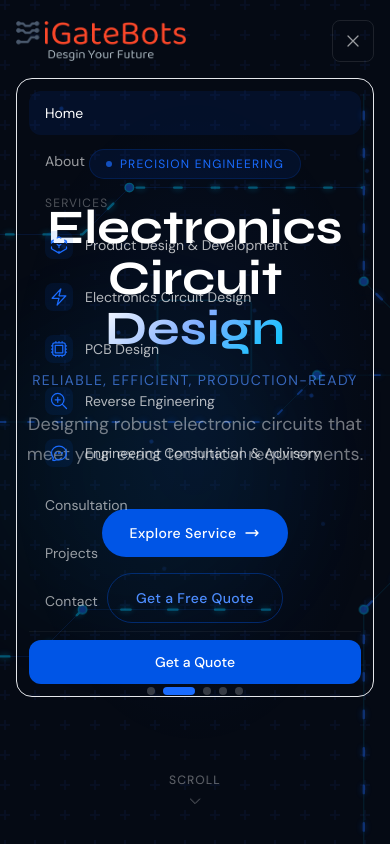
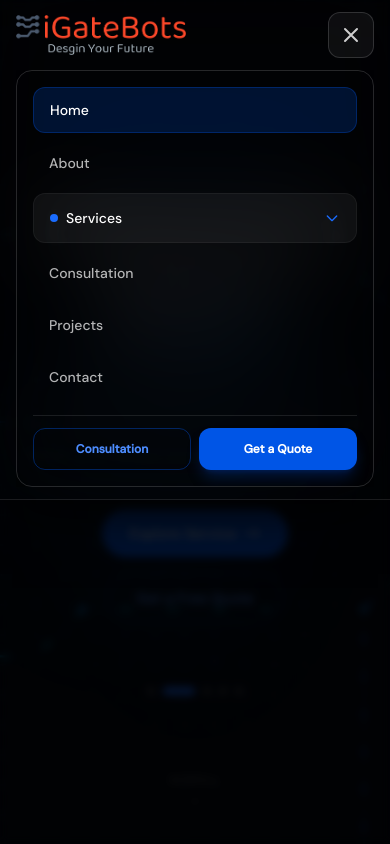
Before and after one commit to sivabharath23/igatebots-v2, a React (Vite) app: page / in a window 390 px wide. Both pictures are taken after a click on the button 353 px from the left and 41 px from the top of the page. Shown: the top 844 px of the page. Built offline with nearby package versions, Linux system fonts and the light colour scheme.

Commit message:
sidebar z-index issue in mobile view

```diff
--- a/src/components/Navbar.jsx
+++ b/src/components/Navbar.jsx
@@ -43,6 +43,7 @@ const SERVICE_ICONS = {
 export default function Navbar() {
   const [scrolled, setScrolled] = useState(false);
   const [mobileOpen, setMobileOpen] = useState(false);
+  const [mobileServicesOpen, setMobileServicesOpen] = useState(false);
   const [servicesOpen, setServicesOpen] = useState(false);
   const location = useLocation();
   const dropdownRef = useRef(null);
@@ -57,8 +58,21 @@ export default function Navbar() {
 
   useEffect(() => {
     setMobileOpen(false);
+    setMobileServicesOpen(false);
     setServicesOpen(false);
   }, [location.pathname]);
+
+  // Lock body scroll when mobile menu is open to prevent background bleed and scrolling
+  useEffect(() => {
+    if (mobileOpen) {
+      document.body.style.overflow = 'hidden';
+    } else {
+      document.body.style.overflow = '';
+    }
+    return () => {
+      document.body.style.overflow = '';
+    };
+  }, [mobileOpen]);
 
   // Cleanup timer on unmount
   useEffect(() => () => clearTimeout(closeTimer.current), []);
@@ -76,17 +90,27 @@ export default function Navbar() {
     href === '/' ? location.pathname === '/' : location.pathname.startsWith(href);
 
   return (
+    <>
+      {/* Mobile Backdrop Overlay to prevent background clicks and visual clash */}
+      {mobileOpen && (
+        <div
+          className="fixed inset-0 bg-black/80 backdrop-blur-sm z-[90] lg:hidden transition-opacity duration-300"
+          onClick={() => setMobileOpen(false)}
+          aria-hidden="true"
+        />
+      )}
+
       <nav
-      className={`fixed top-0 left-0 right-0 z-50 transition-all duration-500 ${
-        scrolled
-          ? 'bg-dark-900/98 backdrop-blur-xl border-b border-white/5 py-3'
+        className={`fixed top-0 left-0 right-0 z-[100] transition-all duration-300 ${
+          scrolled || mobileOpen
+            ? 'bg-dark-900/98 backdrop-blur-2xl border-b border-white/10 py-3 shadow-2xl shadow-black/80'
             : 'bg-transparent py-5'
         }`}
       >
         <div className="max-w-7xl mx-auto px-4 sm:px-6 lg:px-8">
           <div className="flex items-center justify-between">
             {/* Logo */}
-          <Link to="/" className="flex items-center group">
+            <Link to="/" className="flex items-center group relative z-[101]">
               <img
                 src={IMAGES.logo}
                 alt="iGatebots"
@@ -133,7 +157,7 @@ export default function Navbar() {
                         <motion.span
                           layoutId="activeNavTab"
                           className="absolute inset-0 bg-white/5 rounded-lg border-b-2 border-primary-400"
-                        transition={{ type: "spring", stiffness: 350, damping: 30 }}
+                          transition={{ type: 'spring', stiffness: 350, damping: 30 }}
                         />
                       )}
                     </button>
@@ -200,7 +224,7 @@ export default function Navbar() {
                       <motion.span
                         layoutId="activeNavTab"
                         className="absolute inset-0 bg-white/5 rounded-lg border-b-2 border-primary-400"
-                      transition={{ type: "spring", stiffness: 350, damping: 30 }}
+                        transition={{ type: 'spring', stiffness: 350, damping: 30 }}
                       />
                     )}
                   </Link>
@@ -215,13 +239,13 @@ export default function Navbar() {
               </Link>
             </div>
 
-          {/* Mobile hamburger */}
+            {/* Mobile hamburger button */}
             <button
-            className="lg:hidden p-2.5 rounded-lg border border-white/10 text-white/60 hover:text-white hover:bg-white/5 transition-colors"
+              className="lg:hidden p-2.5 rounded-xl border border-white/15 bg-white/5 text-white/80 hover:text-white hover:bg-white/10 transition-colors relative z-[101]"
               onClick={() => setMobileOpen(!mobileOpen)}
               aria-label="Toggle navigation menu"
             >
-            <svg className="w-5 h-5" fill="none" viewBox="0 0 24 24" stroke="currentColor" strokeWidth={1.5}>
+              <svg className="w-6 h-6" fill="none" viewBox="0 0 24 24" stroke="currentColor" strokeWidth={2}>
                 {mobileOpen ? (
                   <path strokeLinecap="round" strokeLinejoin="round" d="M6 18L18 6M6 6l12 12" />
                 ) : (
@@ -231,50 +255,95 @@ export default function Navbar() {
             </button>
           </div>
 
-        {/* Mobile menu */}
+          {/* Mobile menu drawer */}
           <div
-          className={`lg:hidden overflow-hidden transition-all duration-300 ${
-            mobileOpen ? 'max-h-screen mt-4 opacity-100' : 'max-h-0 opacity-0'
+            className={`lg:hidden transition-all duration-300 ease-out overflow-hidden ${
+              mobileOpen
+                ? 'max-h-[calc(100dvh-5rem)] mt-3 opacity-100 pointer-events-auto'
+                : 'max-h-0 opacity-0 pointer-events-none'
             }`}
           >
-          <div className="bg-dark-800/98 border border-white/8 rounded-2xl p-3 flex flex-col gap-1">
+            <div className="bg-dark-900/98 border border-white/15 rounded-2xl p-4 shadow-2xl shadow-black/90 flex flex-col gap-2 max-h-[calc(100dvh-6rem)] overflow-y-auto overscroll-contain">
               {NAV_LINKS.map((link) =>
                 link.hasDropdown ? (
-                <div key={link.label}>
-                  <p className="px-4 py-2 text-xs font-body text-white/30 uppercase tracking-widest">
+                  <div key={link.label} className="rounded-xl bg-white/5 border border-white/5 overflow-hidden">
+                    <button
+                      onClick={() => setMobileServicesOpen(!mobileServicesOpen)}
+                      className="w-full flex items-center justify-between px-4 py-3.5 text-sm font-body text-white font-medium"
+                    >
+                      <span className="flex items-center gap-2">
+                        <span className="w-2 h-2 rounded-full bg-primary-400" />
                         {link.label}
-                  </p>
+                      </span>
+                      <svg
+                        className={`w-4 h-4 text-primary-400 transition-transform duration-200 ${
+                          mobileServicesOpen ? 'rotate-180' : ''
+                        }`}
+                        fill="none"
+                        viewBox="0 0 24 24"
+                        stroke="currentColor"
+                        strokeWidth={2}
+                      >
+                        <path strokeLinecap="round" strokeLinejoin="round" d="M19 9l-7 7-7-7" />
+                      </svg>
+                    </button>
+
+                    {mobileServicesOpen && (
+                      <div className="px-2 pb-2 space-y-1 border-t border-white/5 pt-2">
                         {SERVICES.map((s) => (
                           <Link
                             key={s.id}
                             to={`/services/${s.slug}`}
-                      className="flex items-center gap-3 px-4 py-3 rounded-xl hover:bg-primary-500/8 transition-colors"
+                            className="flex items-center gap-3 px-3 py-2.5 rounded-lg hover:bg-primary-500/10 active:bg-primary-500/20 transition-colors"
                           >
-                      <div className="w-7 h-7 rounded-lg bg-primary-500/10 flex items-center justify-center text-primary-400 shrink-0">
+                            <div className="w-7 h-7 rounded-lg bg-primary-500/15 border border-primary-500/25 flex items-center justify-center text-primary-400 shrink-0">
                               {SERVICE_ICONS[s.slug]}
                             </div>
-                      <span className="text-sm text-white/70 font-body">{s.title}</span>
+                            <div>
+                              <span className="text-sm text-white font-body font-medium block leading-tight">
+                                {s.title}
+                              </span>
+                              <span className="text-[11px] text-white/40 block mt-0.5">
+                                {s.subtitle}
+                              </span>
+                            </div>
                           </Link>
                         ))}
+                        <Link
+                          to="/services"
+                          className="flex items-center justify-center gap-1.5 py-2 text-xs text-primary-300 font-medium font-body hover:text-white transition-colors"
+                        >
+                          View all services &rarr;
+                        </Link>
+                      </div>
+                    )}
                   </div>
                 ) : (
                   <Link
                     key={link.label}
                     to={link.href}
-                  className={`px-4 py-3 rounded-xl text-sm font-body transition-colors ${
+                    className={`px-4 py-3 rounded-xl text-sm font-body font-medium transition-all ${
                       isActive(link.href)
-                      ? 'bg-primary-500/10 text-white'
-                      : 'text-white/60 hover:text-white hover:bg-white/5'
+                        ? 'bg-primary-500/20 border border-primary-500/30 text-white'
+                        : 'text-white/70 hover:text-white hover:bg-white/5'
                     }`}
                   >
                     {link.label}
                   </Link>
                 )
               )}
-            <div className="pt-2 border-t border-white/5 mt-1">
+
+              {/* Action buttons at bottom of mobile menu */}
+              <div className="pt-3 border-t border-white/10 mt-2 grid grid-cols-2 gap-2">
+                <Link
+                  to="/consultation"
+                  className="flex items-center justify-center gap-1 px-3 py-3 border border-primary-500/40 text-primary-300 hover:text-white hover:bg-primary-500/10 text-xs font-body font-semibold rounded-xl transition-all text-center"
+                >
+                  Consultation
+                </Link>
                 <Link
                   to="/contact"
-                className="flex items-center justify-center gap-2 w-full px-5 py-3 bg-primary-500 text-white text-sm font-body font-medium rounded-xl transition-all"
+                  className="flex items-center justify-center gap-1 px-3 py-3 bg-primary-500 hover:bg-primary-400 text-white text-xs font-body font-semibold rounded-xl transition-all text-center shadow-lg shadow-primary-500/25"
                 >
                   Get a Quote
                 </Link>
@@ -283,5 +352,6 @@ export default function Navbar() {
           </div>
         </div>
       </nav>
+    </>
   );
 }
```
Lines whose indentation alone changed are shown as unchanged.
